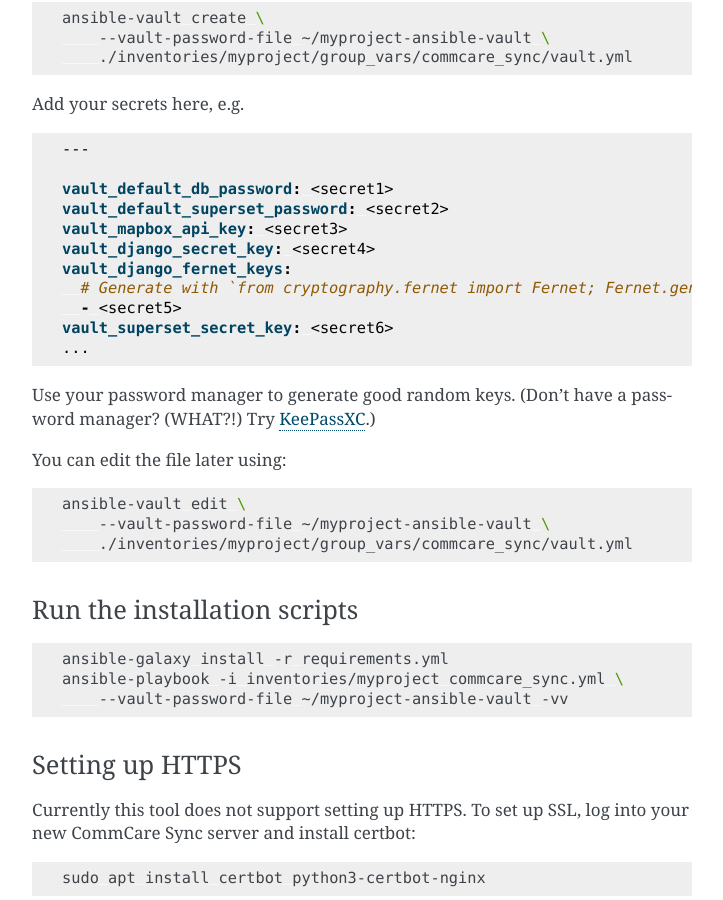
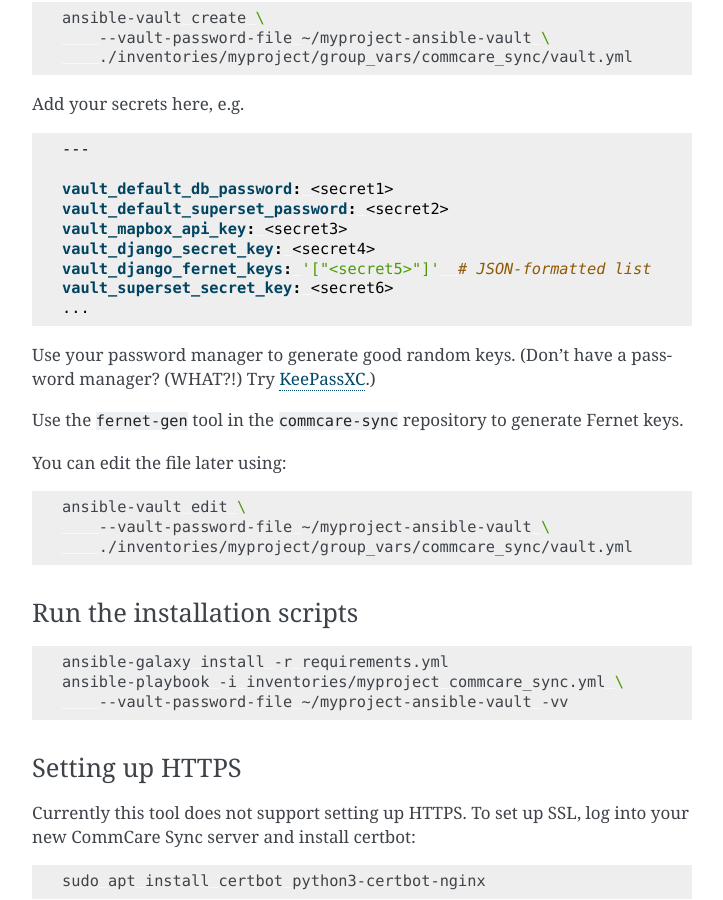
Before and after one commit to dimagi/commcare-sync-ansible, a Sphinx documentation site: the page built from docs/production.md, in a window 1280 px wide and 900 px high, scrolled down 3608 px. Shown: the whole window, without its empty margins (388-1111 px from the left). Built offline with Sphinx 7.4.7, drawn with Linux system fonts in a browser that asks for light colours.

Commit message:
Store Fernet keys in a string
Store Fernet keys in a string of a JSON list, instead of as a list, to
avoid YAML parsing problems.

````diff
--- a/docs/production.md
+++ b/docs/production.md
@@ -191,15 +191,16 @@
 vault_default_superset_password: <secret2>
 vault_mapbox_api_key: <secret3>
 vault_django_secret_key: <secret4>
-vault_django_fernet_keys:
-  # Generate with `from cryptography.fernet import Fernet; Fernet.generate_key()`
-  - <secret5>
+vault_django_fernet_keys: '["<secret5>"]'  # JSON-formatted list
 vault_superset_secret_key: <secret6>
 ...
 ```
 
 Use your password manager to generate good random keys. (Don't have a
 password manager? (WHAT?!) Try [KeePassXC](https://keepassxc.org/).)
+
+Use the `fernet-gen` tool in the `commcare-sync` repository to generate
+Fernet keys.
 
 You can edit the file later using:
 
````
Also changed, not shown: 4 other files.
